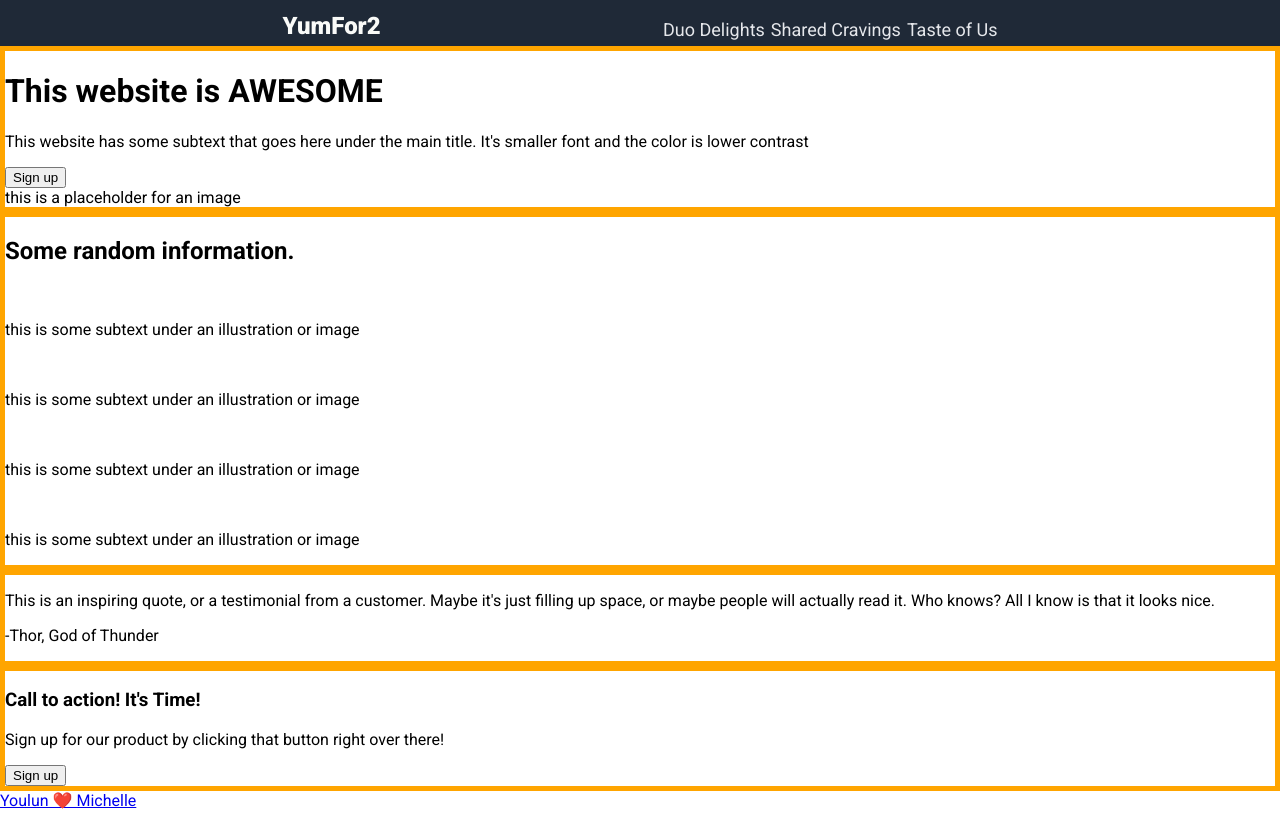
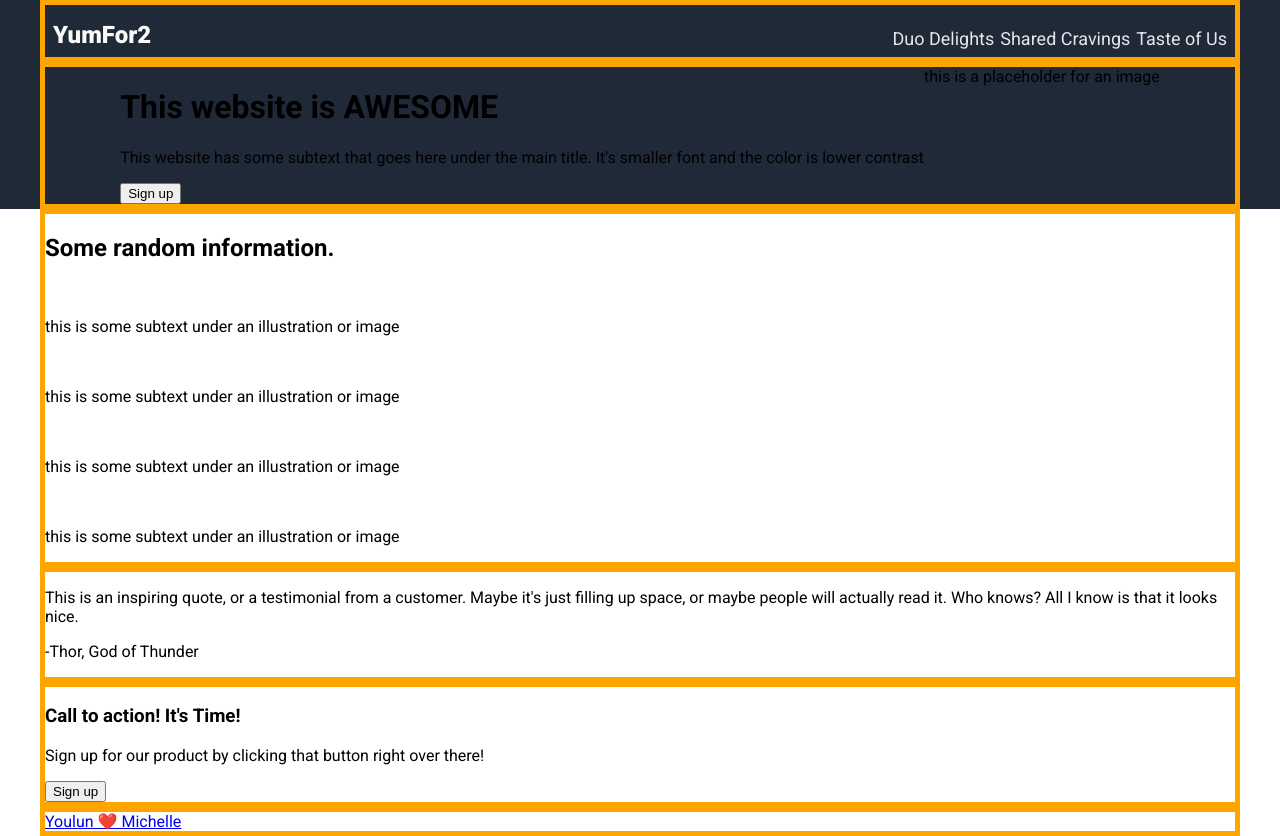
Before and after one commit to youlun/yumfor2, a plain HTML site: page index.html in a window 1280 px wide. Before the commit the page ends 810 px from the top, so only its background shows below. Drawn offline with Linux system fonts and the light colour scheme.

Commit message:
added shadow-box and clip-path insect for background bleed in container

```diff
--- a/index.html
+++ b/index.html
@@ -9,7 +9,7 @@
 </head>
 
 <body>
-    <header>
+    <header class="bleed-blue">
         <div class="logo"><a href="/index.html">YumFor2</a></div>
         <nav>
             <ul class="nav-list">
@@ -20,7 +20,7 @@
         </nav>
     </header>
     <main>
-        <div class="container hero">
+        <div class="container hero bleed-blue">
             <div class="hero-intro">
                 <h1> This website is AWESOME</h1>
                 <p>This website has some subtext that goes here under the main title. It's smaller font and the color is
--- a/style.css
+++ b/style.css
@@ -6,16 +6,16 @@ body {
     min-height: 100vh;
     display: flex;
     flex-direction: column;
+    max-width: 1200px;
+    margin: 0 auto;
 }
 
 /* header styles */
 header {
-    background-color: #1F2937;
     display: flex;
-    justify-content: space-evenly;
+    justify-content: space-between;
     align-items: flex-end;
-    padding-top: 12px;
-    padding-bottom: 6px;
+    padding: 16px 8px 8px;
 }
 
 .logo a {
@@ -39,6 +39,30 @@ ul.nav-list{
     color: #E5E7EB;
 }
 
-.container {
+/* helper border */
+.container,
+footer, header {
     border: 5px solid orange;
 }
+
+
+/* main styles */
+
+.container.hero {
+    display: flex;
+    justify-content: center;
+}
+
+
+/* container color styles */
+.bleed-blue {
+    box-shadow: 0 0 0 100vmax #1F2937;
+    clip-path: inset(0 -100vmax);
+    background-color: #1F2937;
+}
+
+.bleed-gray {
+    box-shadow: 0 0 0 100vmax #E5E7EB;
+    clip-path: inset(0 -100vmax);
+    background-color: #E5E7EB;
+}
```
